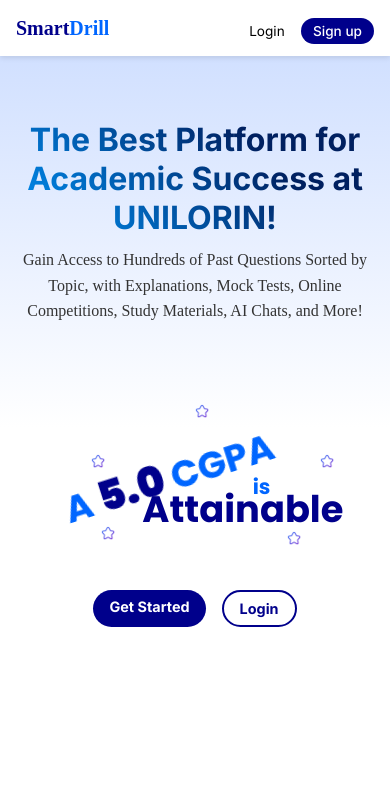
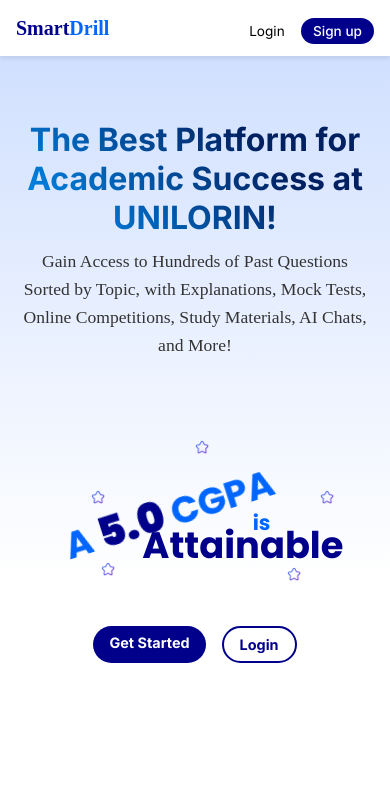
Before and after one commit to Eaziweb/Smartdrill-landing-page, a plain HTML site: page index.html in a window 390 px wide. Shown: the top 800 px of the page. Drawn offline with Linux system fonts and the light colour scheme.

Commit message:
Add files via upload

```diff
--- a/style1.css
+++ b/style1.css
@@ -73,7 +73,7 @@ max-width: 2000px;
 header {
     padding-top: 6em;
     text-align: center;
-    background: linear-gradient(to bottom, #d1e0ff, #ffffff 60%);
+    background: linear-gradient(to bottom, #d1e0ff, #ffffff 80%);
     padding-bottom: 4em;
 }
 
@@ -92,7 +92,7 @@ header {
 }
 
 
-p {
+.sub-caption {
     font-size: 1.4rem;
     color: #333;
     font-weight: 500;
@@ -335,6 +335,10 @@ section {
     color: var(--color-secondary-1);
 }
 
+.premium-img{
+    color: var(--color-secondary-1);
+    font-size: 3.5rem;
+}
 .premium-price {
     font-size: 1.8rem;
     font-weight: bold;
@@ -553,6 +557,9 @@ footer {
     .caption {
         font-size: 3.5rem;
     }
+    .sub-caption {
+        font-size: 1.3rem;
+    }
 
     .header-cta {
         gap: 1.5rem;
@@ -599,6 +606,9 @@ footer {
     }
     .caption {
         font-size: 3rem;
+    }
+    .sub-caption {
+        font-size: 1.25rem;
     }
     p {
         font-size: 1.2rem;
@@ -730,7 +740,9 @@ footer {
     .premium-features img {
         width: 18px;
         }
-
+        .premium-img{
+            font-size: 3rem;
+        }
         .test-section {
             padding: 6rem 1.5rem;
         }
@@ -783,6 +795,9 @@ font-size: 1.2rem;
     .caption {
         font-size: 2.5rem;
         width: 90%;
+    }
+    .sub-caption {
+        font-size: 1.2rem;
     }
     p {
         font-size: 1.1rem;
@@ -883,6 +898,7 @@ font-size: 1.2rem;
     .premium-features img {
         width: 15px;
         }
+
         .section-title {
             font-size: 2.2rem;
         }
@@ -942,6 +958,9 @@ font-size: 1.2rem;
     .caption {
         font-size: 2rem;
         width: 95%;
+    }
+    .sub-caption {
+        font-size: 1.1rem;
     }
     p {
         font-size: 1rem;
@@ -1043,7 +1062,9 @@ font-size: 1.2rem;
     .premium-features img {
         width: 10px;
         }
-
+        .premium-img{
+            font-size: 2.8rem;
+        }
     .single-test{
         transform: translateX(-400px);
         transition: 1s;
```
